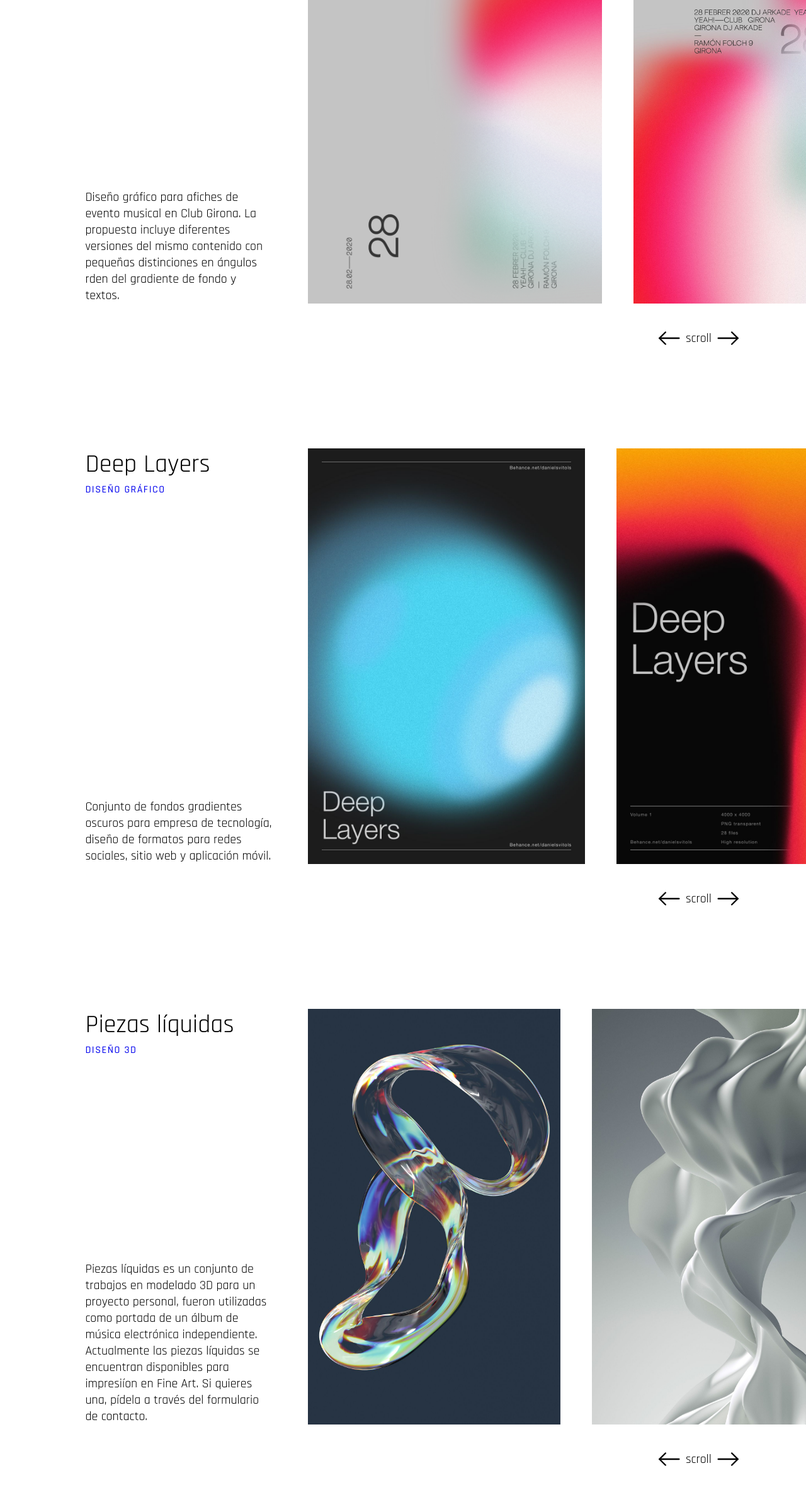
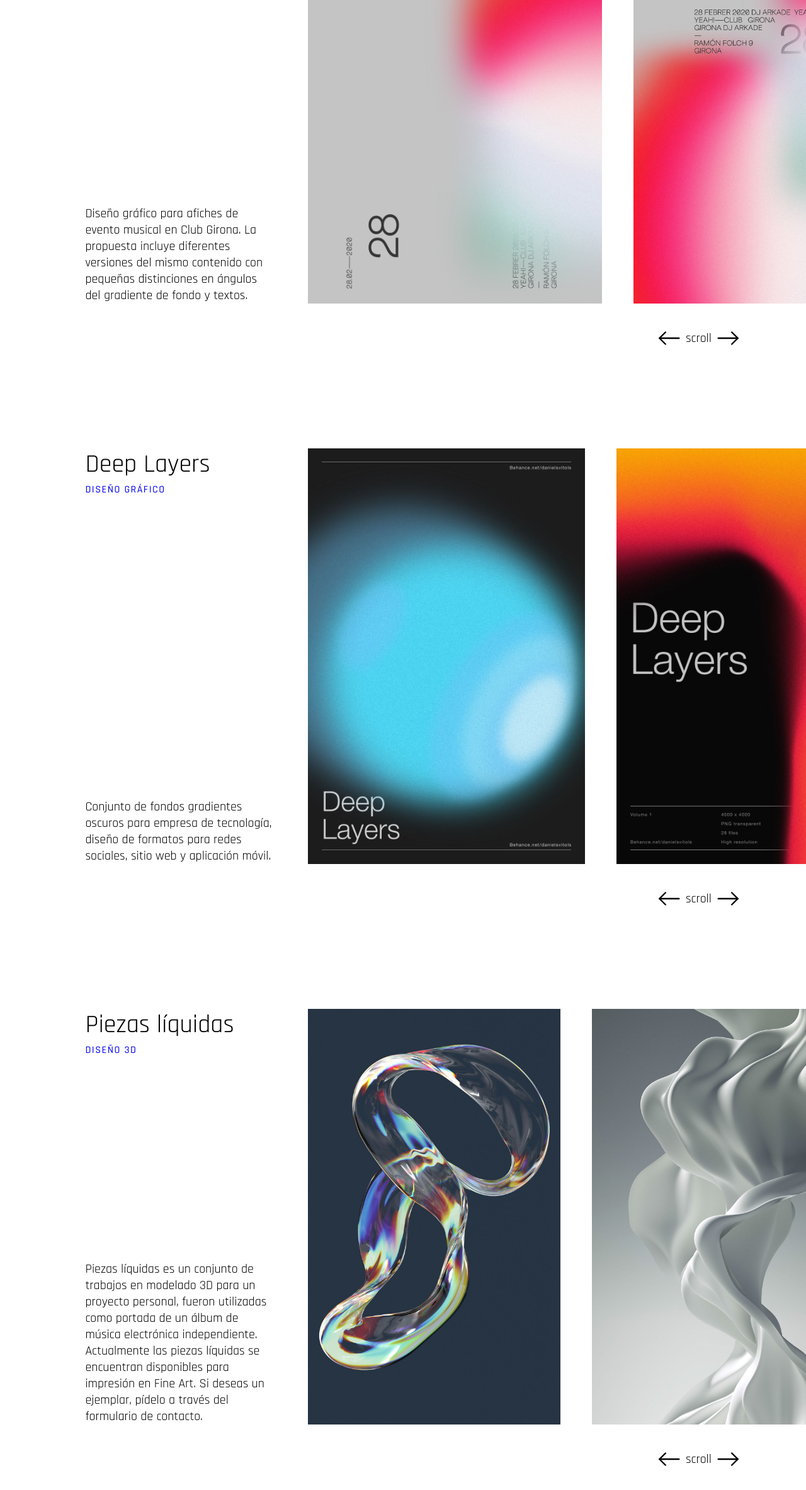
Before and after one commit to constthiers/proyecto-coderhouse, a website: page pages/portafolio.html in a window 1280 px wide. Shown: the part 1298-3664 px from the top of the page at 63% size. Drawn offline with Linux system fonts and the light colour scheme.

Commit message:
Ultima revision de textos

```diff
--- a/pages/portafolio.html
+++ b/pages/portafolio.html
@@ -83,7 +83,7 @@
                     <h6><a href="#">Diseño gráfico</a></h6>
                     <p>Diseño gráfico para afiches de evento musical en Club Girona. La propuesta incluye
                         diferentes versiones del mismo contenido con pequeñas distinciones en ángulos
-                        rden del gradiente de fondo y textos.</p>
+                        del gradiente de fondo y textos.</p>
             </section>
 
             <section class="portafolio__content--slider">
@@ -129,7 +129,7 @@
             <h6><a href="#">Diseño 3D</a></h6>
             <p>Piezas líquidas es un conjunto de trabajos en modelado 3D para un proyecto personal, fueron utilizadas
                 como portada de un álbum de música electrónica independiente. Actualmente las piezas líquidas se
-                encuentran disponibles para impresiíon en Fine Art. Si quieres una, pídela a través del formulario de contacto.
+                encuentran disponibles para impresión en Fine Art. Si deseas un ejemplar, pídelo a través del formulario de contacto.
             </p>
     </section>
 
```
